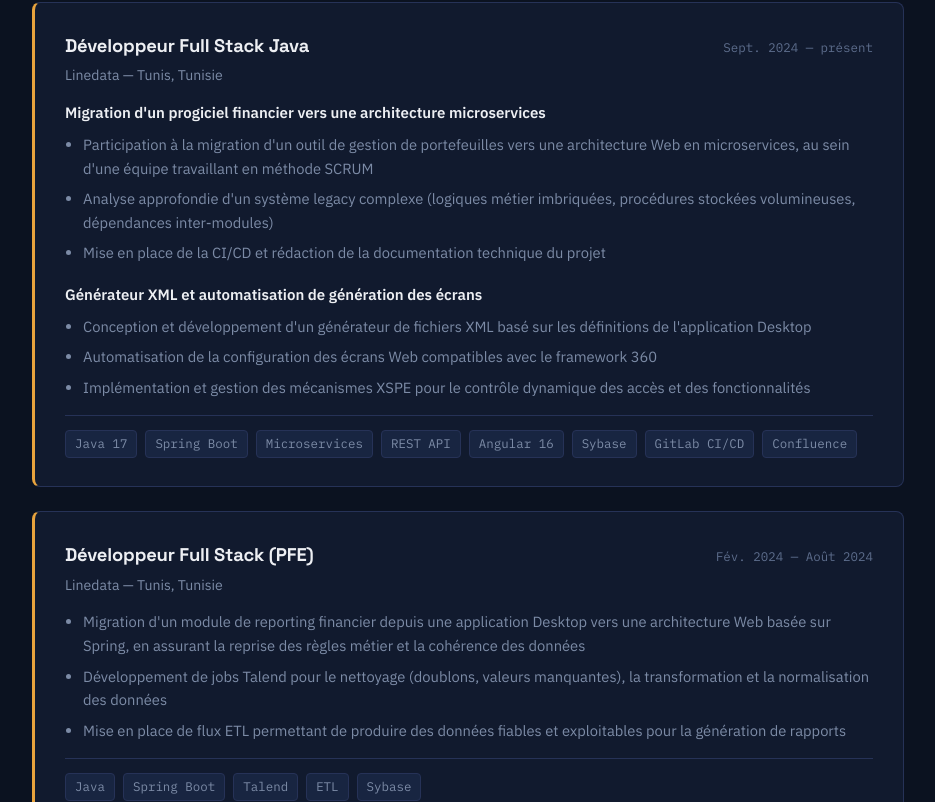
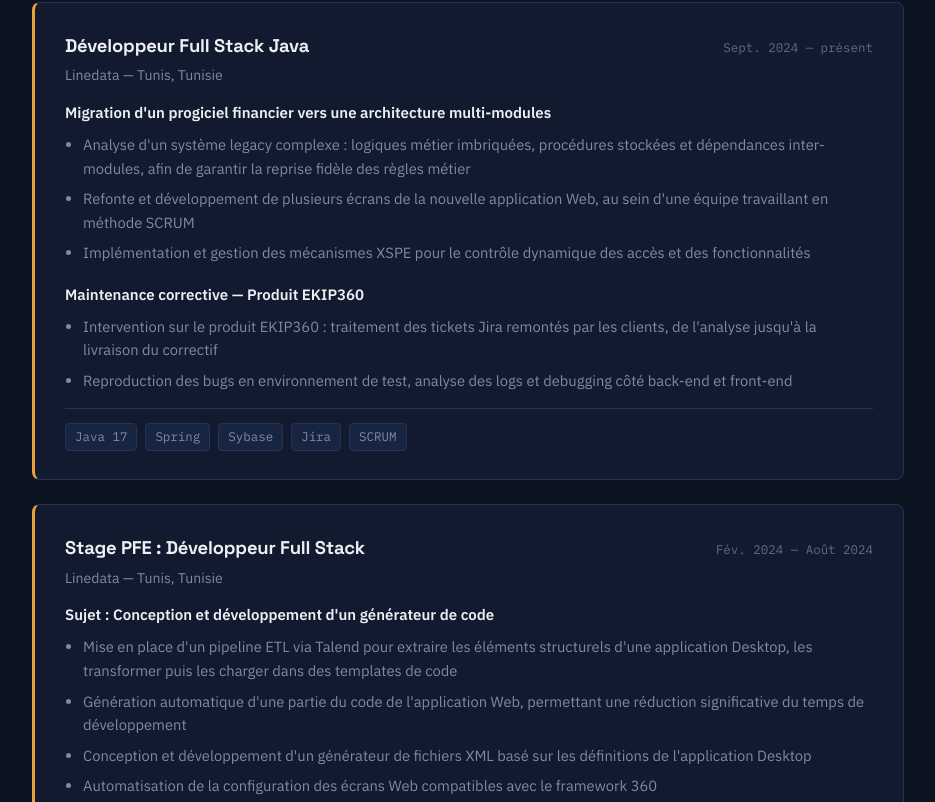
Before and after one commit to aladin-2000/alaaeddinesaidani, an Angular app: page / in a window 1280 px wide. Shown: the part 1218-2020 px from the top of the page, without its empty margins (172-1107 px from the left). Built offline with nearby package versions, Linux system fonts and the light colour scheme.

Commit message:
some changes

```diff
--- a/src/app/components/experience/experience.component.ts
+++ b/src/app/components/experience/experience.component.ts
@@ -28,34 +28,48 @@ export class ExperienceComponent {
       org: 'Linedata — Tunis, Tunisie',
       groups: [
         {
-          heading: 'Migration d\'un progiciel financier vers une architecture microservices',
+          heading: 'Migration d\'un progiciel financier vers une architecture multi-modules',
           items: [
-            'Participation à la migration d\'un outil de gestion de portefeuilles vers une architecture Web en microservices, au sein d\'une équipe travaillant en méthode SCRUM',
-            'Analyse approfondie d\'un système legacy complexe (logiques métier imbriquées, procédures stockées volumineuses, dépendances inter-modules)',
-            'Mise en place de la CI/CD et rédaction de la documentation technique du projet',
+            'Analyse d\'un système legacy complexe : logiques métier imbriquées, procédures stockées et dépendances inter-modules, afin de garantir la reprise fidèle des règles métier',
+            'Refonte et développement de plusieurs écrans de la nouvelle application Web, au sein d\'une équipe travaillant en méthode SCRUM',
+            'Implémentation et gestion des mécanismes XSPE pour le contrôle dynamique des accès et des fonctionnalités'
           ]
         },
         {
-          heading: 'Générateur XML et automatisation de génération des écrans',
+          heading: 'Maintenance corrective — Produit EKIP360',
           items: [
-            'Conception et développement d\'un générateur de fichiers XML basé sur les définitions de l\'application Desktop',
-            'Automatisation de la configuration des écrans Web compatibles avec le framework 360',
-            'Implémentation et gestion des mécanismes XSPE pour le contrôle dynamique des accès et des fonctionnalités'
+            'Intervention sur le produit EKIP360 : traitement des tickets Jira remontés par les clients, de l\'analyse jusqu\'à la livraison du correctif',
+            'Reproduction des bugs en environnement de test, analyse des logs et debugging côté back-end et front-end'
           ]
         }
       ],
-      stack: ['Java 17', 'Spring Boot', 'Microservices', 'REST API', 'Angular 16', 'Sybase', 'GitLab CI/CD', 'Confluence']
+      stack: ['Java 17', 'Spring', 'Sybase', 'Jira', 'SCRUM']
     },
     {
       period: 'Fév. 2024 — Août 2024',
-      title: 'Développeur Full Stack (PFE)',
+      title: 'Stage PFE : Développeur Full Stack',
       org: 'Linedata — Tunis, Tunisie',
+      groups: [
+        {
+          heading: 'Sujet : Conception et développement d\'un générateur de code',
+          items: [
+            'Mise en place d\'un pipeline ETL via Talend pour extraire les éléments structurels d\'une application Desktop, les transformer puis les charger dans des templates de code',
+            'Génération automatique d\'une partie du code de l\'application Web, permettant une réduction significative du temps de développement',
+            'Conception et développement d\'un générateur de fichiers XML basé sur les définitions de l\'application Desktop',
+            'Automatisation de la configuration des écrans Web compatibles avec le framework 360'
+
+          ]
+        }
+      ],
+      stack: ['Java', 'Talend', 'ETL']
+    },
+    {
+      period: 'Juil. 2022',
+      title: 'Stage d\'été — Ingénieur Réseau',
+      org: 'Tunisie Télécom — Tunis, Tunisie',
       points: [
-        'Migration d\'un module de reporting financier depuis une application Desktop vers une architecture Web basée sur Spring, en assurant la reprise des règles métier et la cohérence des données',
-        'Développement de jobs Talend pour le nettoyage (doublons, valeurs manquantes), la transformation et la normalisation des données',
-        'Mise en place de flux ETL permettant de produire des données fiables et exploitables pour la génération de rapports'
-      ],
-      stack: ['Java', 'Spring Boot', 'Talend', 'ETL', 'Sybase']
+        'Tests de connectivité et vérification du bon fonctionnement du réseau, en appui aux équipes techniques'
+      ]
     }
   ];
 }
```
